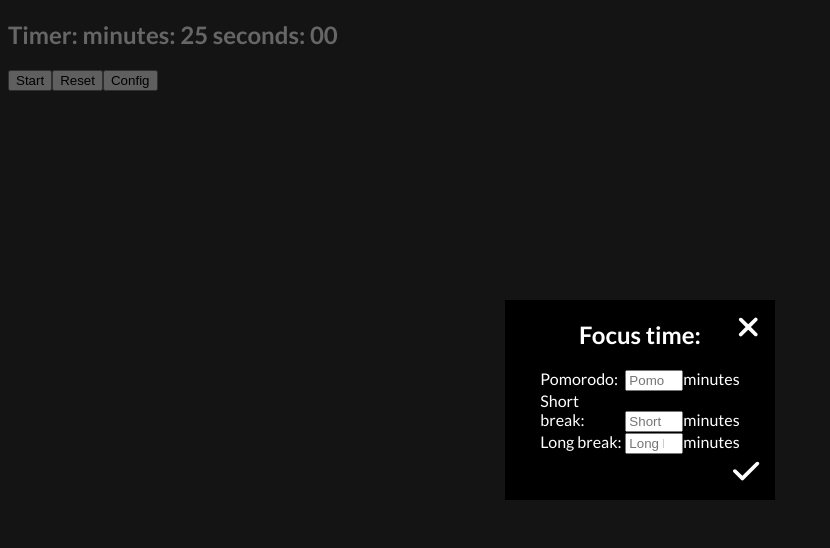
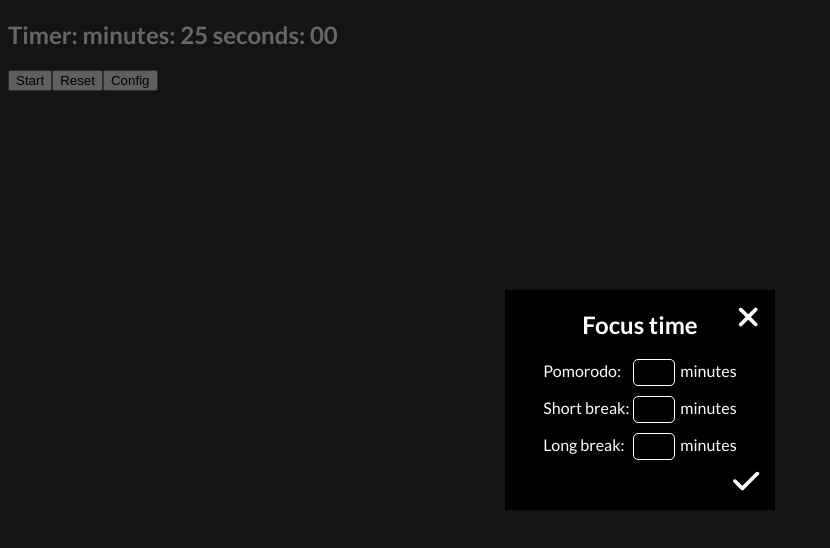
Before and after one commit to WersV/pomodoro-app, a Vue app: page / in a window 1280 px wide. Both pictures are taken after a click on the button "Config". Shown: the top 548 px of the page, without its empty margins (0-830 px from the left). Built offline with nearby package versions, Linux system fonts and the light colour scheme.

Commit message:
add css to inputs in modal + minor changes

```diff
--- a/src/components/AppInput.vue
+++ b/src/components/AppInput.vue
@@ -5,10 +5,9 @@
       v-bind="$attrs"
       :value="modelValue"
       @input="$emit('update:modelValue', $event.target.value)"
-      :placeholder="label"
       :id="id"
     >
-    <span>minutes</span>
+    <span class="minutes">minutes</span>
     <p
       v-if="error"
       class="errorMessage">
@@ -47,4 +46,23 @@ defineEmits(['update:modelValue'])
     width: 50px;
   }
 }
+.input-wrapper {
+  margin: 10px 0;
+  label {
+    display: inline-block;
+    width: 90px;
+  }
+  input {
+    width: 30px;
+    background-color: transparent;
+    border: 1px solid white;
+    border-radius: 5px;
+    color: white;
+    padding: 5px;
+  }
+
+  .minutes {
+    padding-left: 5px;
+  }
+}
 </style>
--- a/src/components/AppModal.vue
+++ b/src/components/AppModal.vue
@@ -43,7 +43,7 @@ const emit = defineEmits(['handleConfiguration']);
 		left: 50%;
 		transform: translate(-50%, -50%);
 		width: 270px;
-		height: 200px;
+		height: 220px;
 		color: white;
 		background-color: black;
 
--- a/src/views/MainView.vue
+++ b/src/views/MainView.vue
@@ -14,7 +14,7 @@
   >
     <template #options>
       <div>
-        <h2 class="modal-h2">Focus time:</h2>
+        <h2 class="modal-h2">Focus time</h2>
         <AppInput v-model="inputMinutes" id="Pomodoro" label="Pomorodo: " type="number"/>
         <AppInput v-model="inputShortBreak" id="ShortBreak" label="Short break: " type="number"/>
         <AppInput v-model="inputLongBreak" id="LongBreak" label="Long break: " type="number"/>
```
